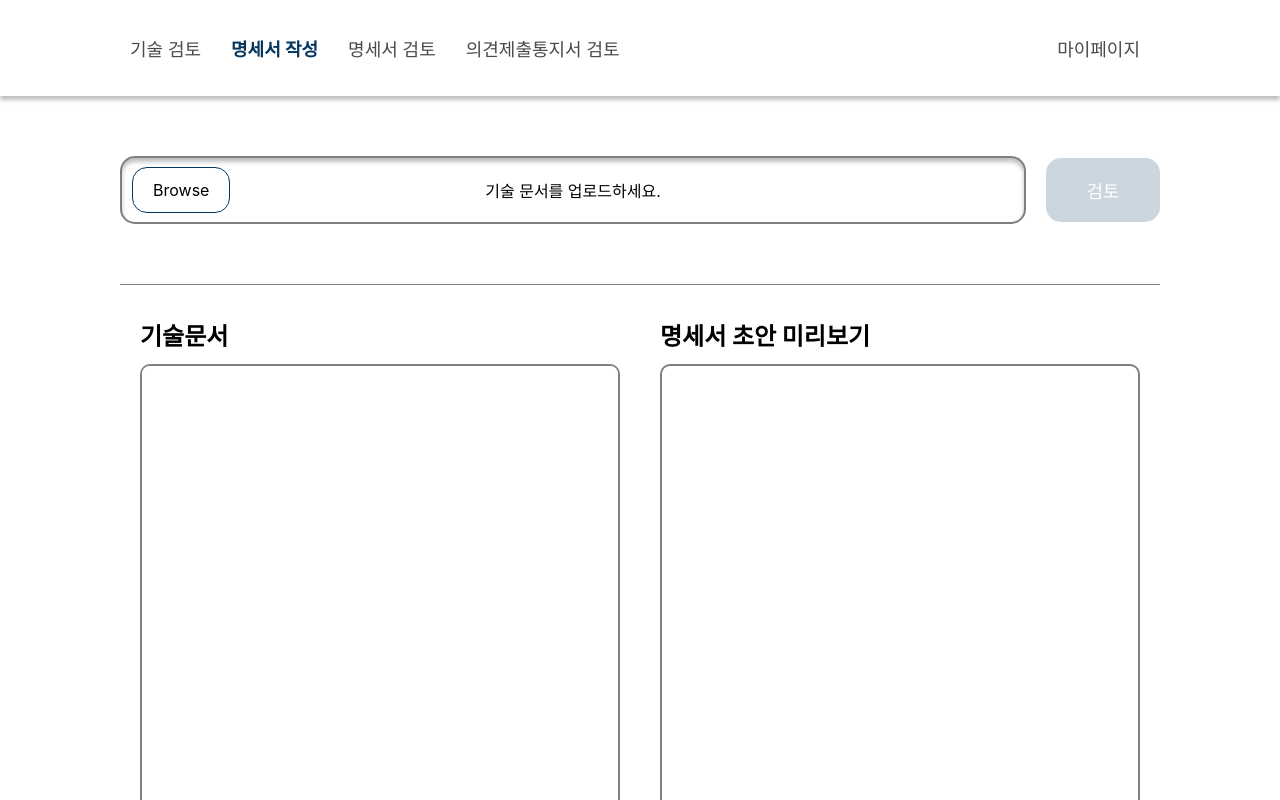
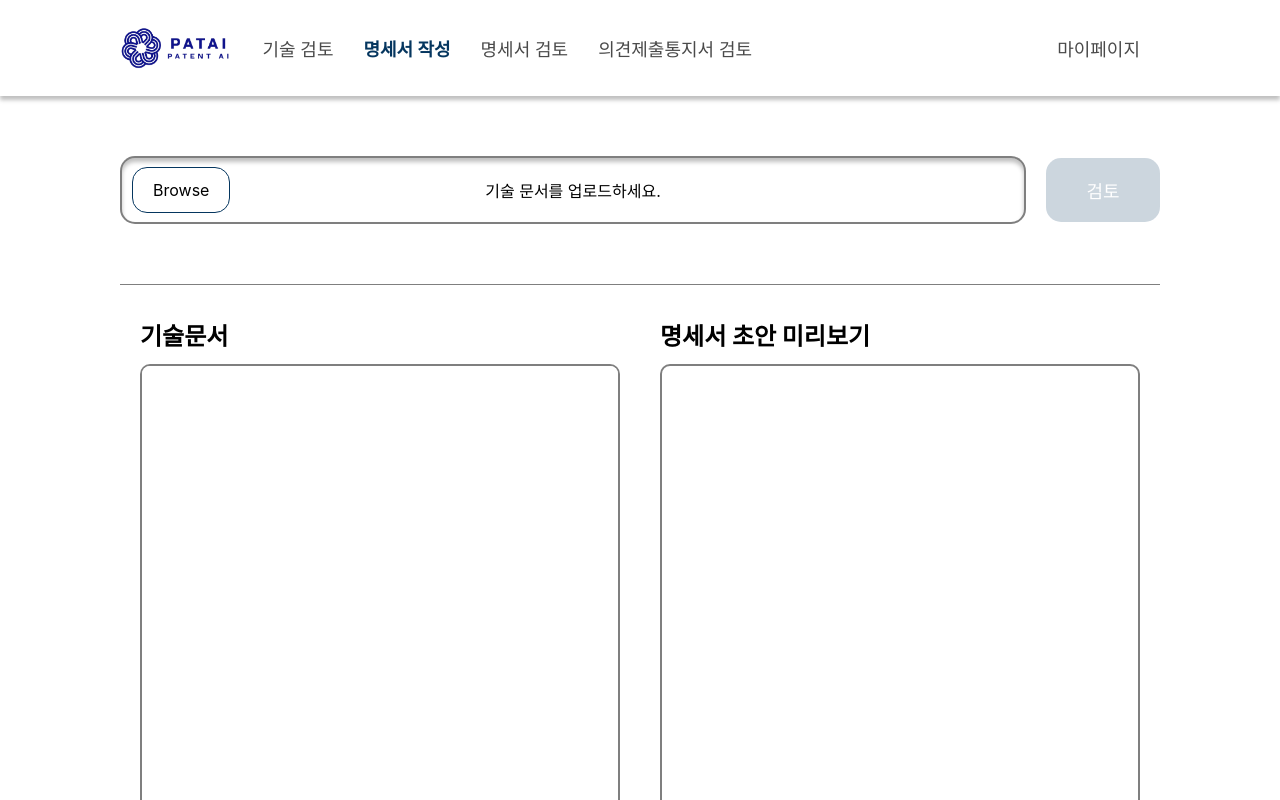
Before and after one commit to 2024KPMG-Team-DP/patai-frontend, a React (Create React App) app: page /spec_guide in a window 1280 px wide. Shown: the top 800 px of the page. Built offline with nearby package versions, Linux system fonts and the light colour scheme.

Commit message:
feat: 헤더 로고 추가

```diff
--- a/src/components/Header.tsx
+++ b/src/components/Header.tsx
@@ -9,6 +9,9 @@ export default function Header() {
     <Container>
       <Wrapper>
         <div className="left">
+          <LogoWrapper>
+            <img src="/img/patai_logo.png" alt="logo" />
+          </LogoWrapper>
           <Feature
             selected={path === "/tech_review"}
             onClick={() => {
@@ -25,7 +28,14 @@ export default function Header() {
           >
             명세서 작성
           </Feature>
-          <Feature>명세서 검토</Feature>
+          <Feature
+            selected={path === "/spec_review"}
+            onClick={() => {
+              navigate("/spec_review");
+            }}
+          >
+            명세서 검토
+          </Feature>
           <Feature>의견제출통지서 검토</Feature>
         </div>
         <div className="right">
@@ -56,7 +66,7 @@ const Wrapper = styled.div`
   .left {
     display: flex;
     justify-content: space-between;
-    /* width: 500px; */
+    align-items: center;
   }
   .right {
     display: flex;
@@ -80,3 +90,15 @@ const Feature = styled.div<{ selected?: boolean }>`
     color: #05365f;
   }
 `;
+
+const LogoWrapper = styled.div`
+  display: flex;
+  align-items: center;
+  justify-content: center;
+  cursor: pointer;
+  margin-right: 20px;
+
+  img {
+    height: 50px;
+  }
+`;
```
Also changed, not shown: public/img/patai_logo.png (added).
